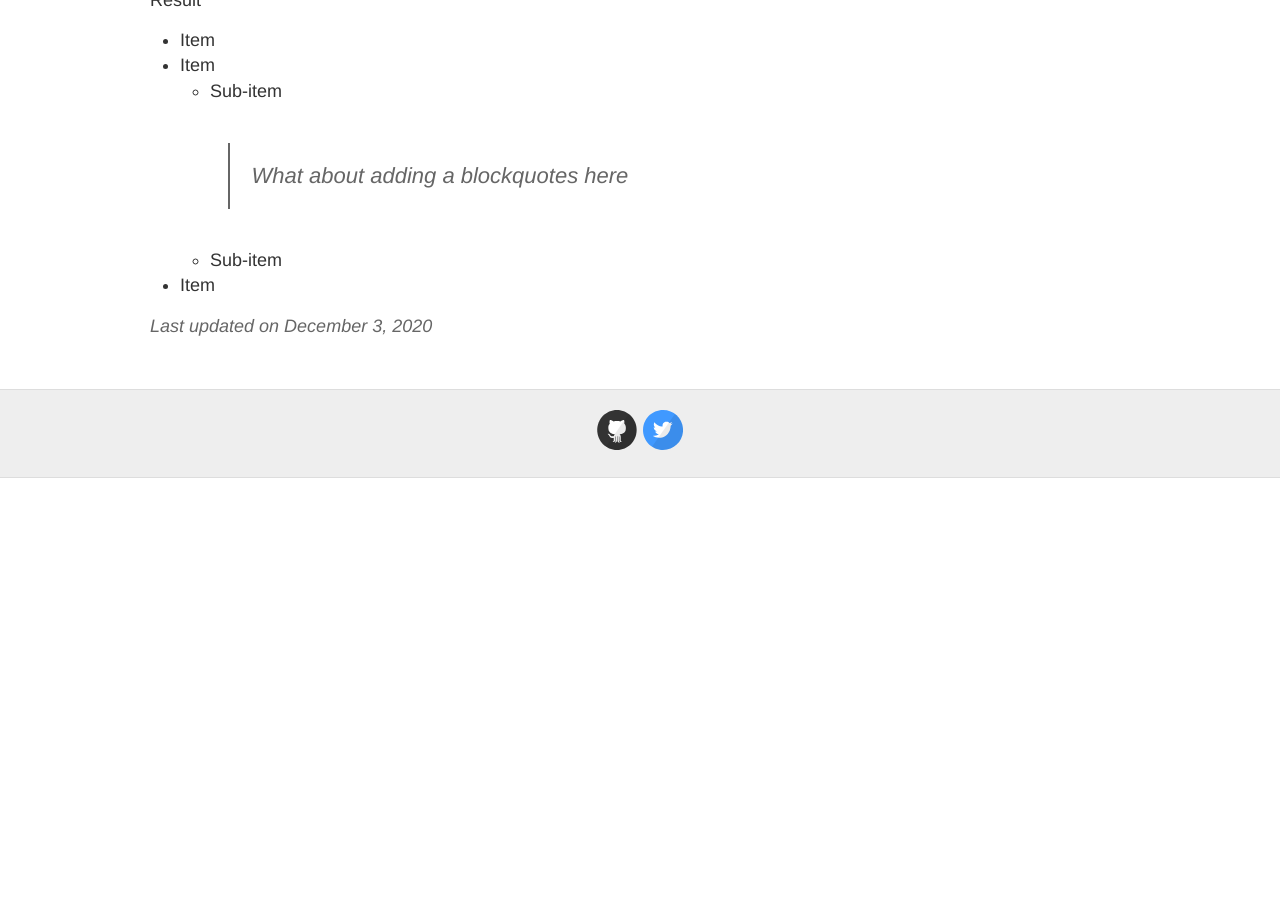
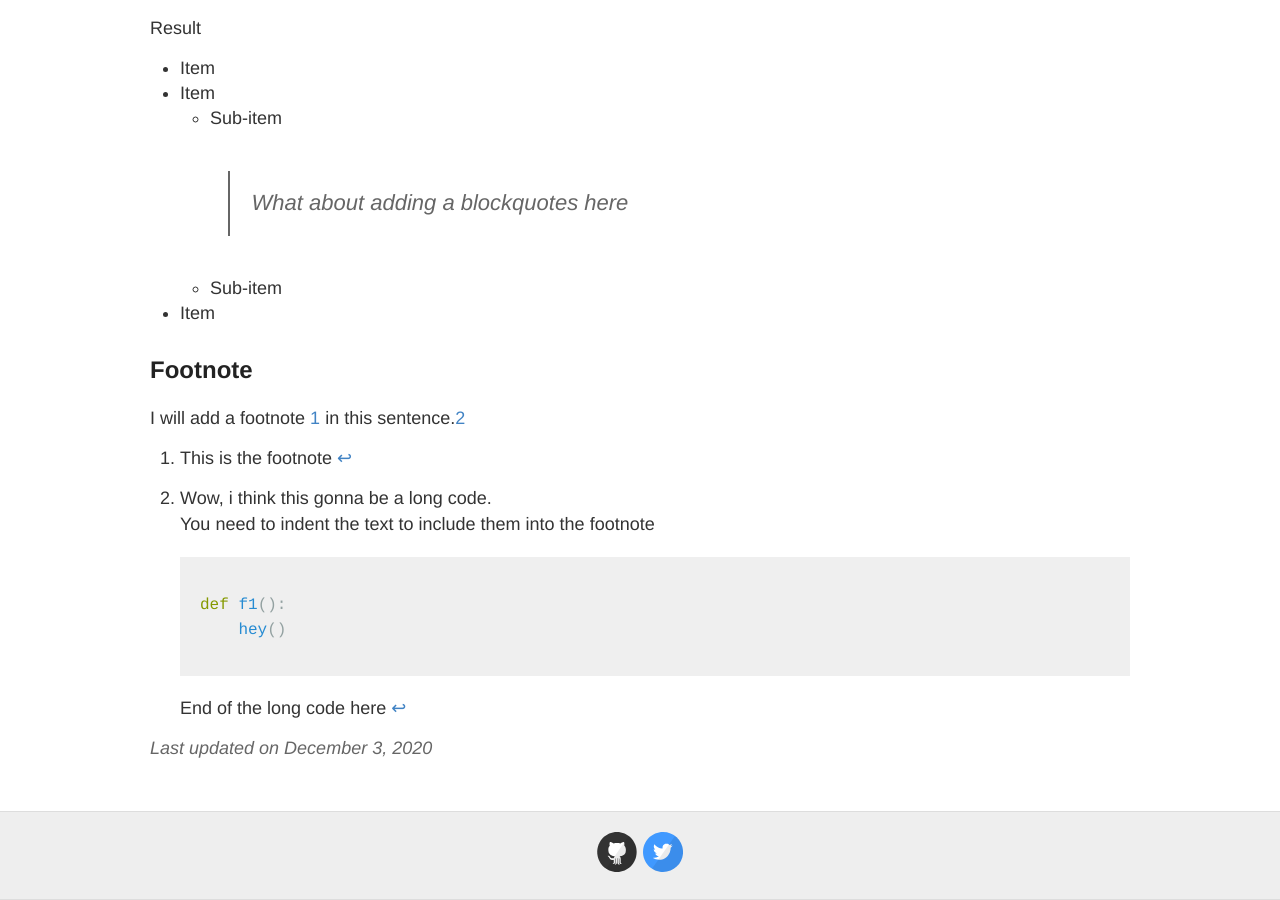
Before and after one commit to loitd/loitd.github.io, a Jekyll site: the page built from _cheatsheets/2020-12-03-markdown-cheatsheet.md, in a window 1280 px wide and 900 px high, scrolled down 4757 px. Built offline with Jekyll 4.4.1, drawn with Linux system fonts in a browser that asks for light colours; before the commit the page ends 5235 px from its top, so only the background shows below that.

Commit message:
updated-by-loitd

````diff
--- a/_cheatsheets/2020-12-03-markdown-cheatsheet.md
+++ b/_cheatsheets/2020-12-03-markdown-cheatsheet.md
@@ -127,7 +127,7 @@
 ___
 
 ## List
-Ordered list
+### Ordered list
 
 ![Markdown Ordered List]({{ site.baseurl }}/images/20201207/markdown-ordered-list.png)
 
@@ -140,7 +140,7 @@
     2.1. Sub-Item
 3. Item
 
-Un-ordered list
+### Un-ordered list
 
 ![Markdown unordered List]({{ site.baseurl }}/images/20201207/markdown-unordered-list.png)
 
@@ -152,3 +152,15 @@
     > What about adding a blockquotes here
     * Sub-item
 + Item
+
+## Footnote
+I will add a footnote [^1] in this sentence.[^thecode]
+
+[^1]: This is the footnote
+[^thecode]: Wow, i think this gonna be a long code.
+    You need to indent the text to include them into the footnote
+    ```python
+    def f1():
+        hey()
+    ```
+    End of the long code here
````
